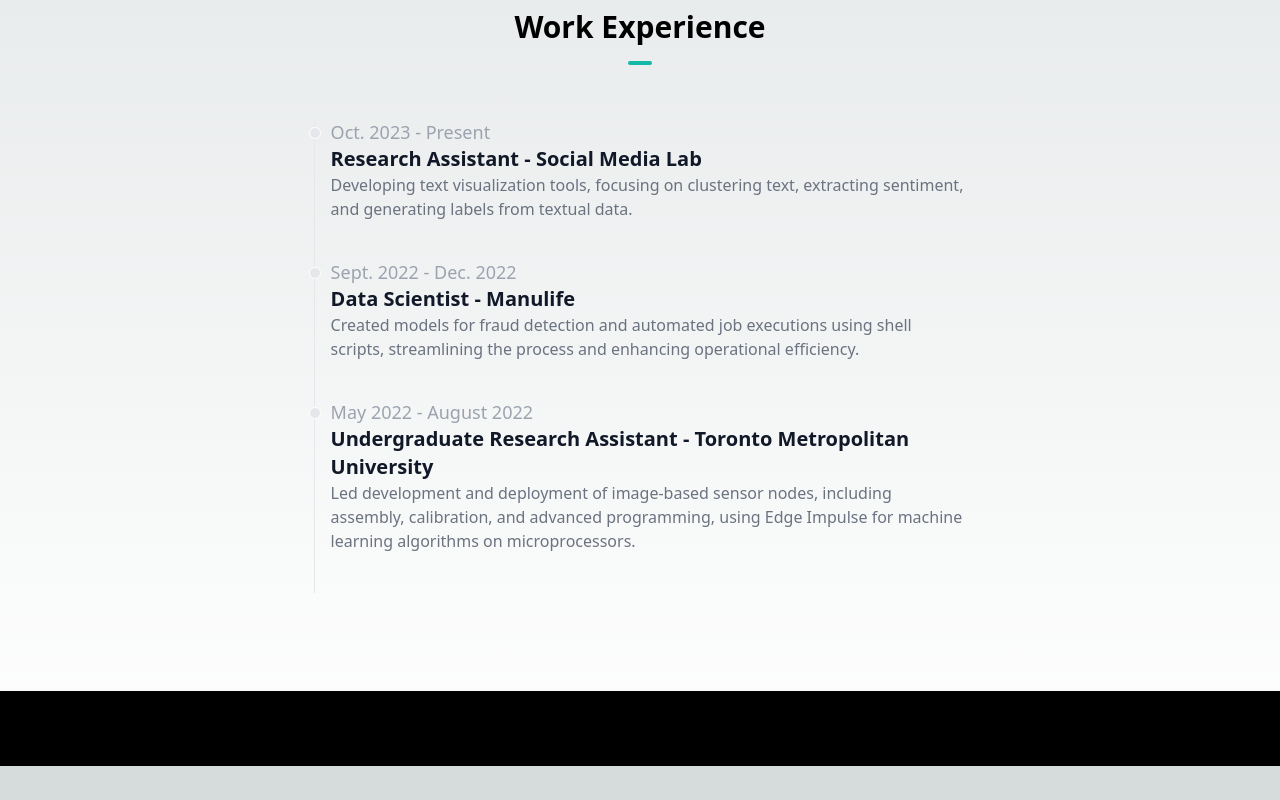
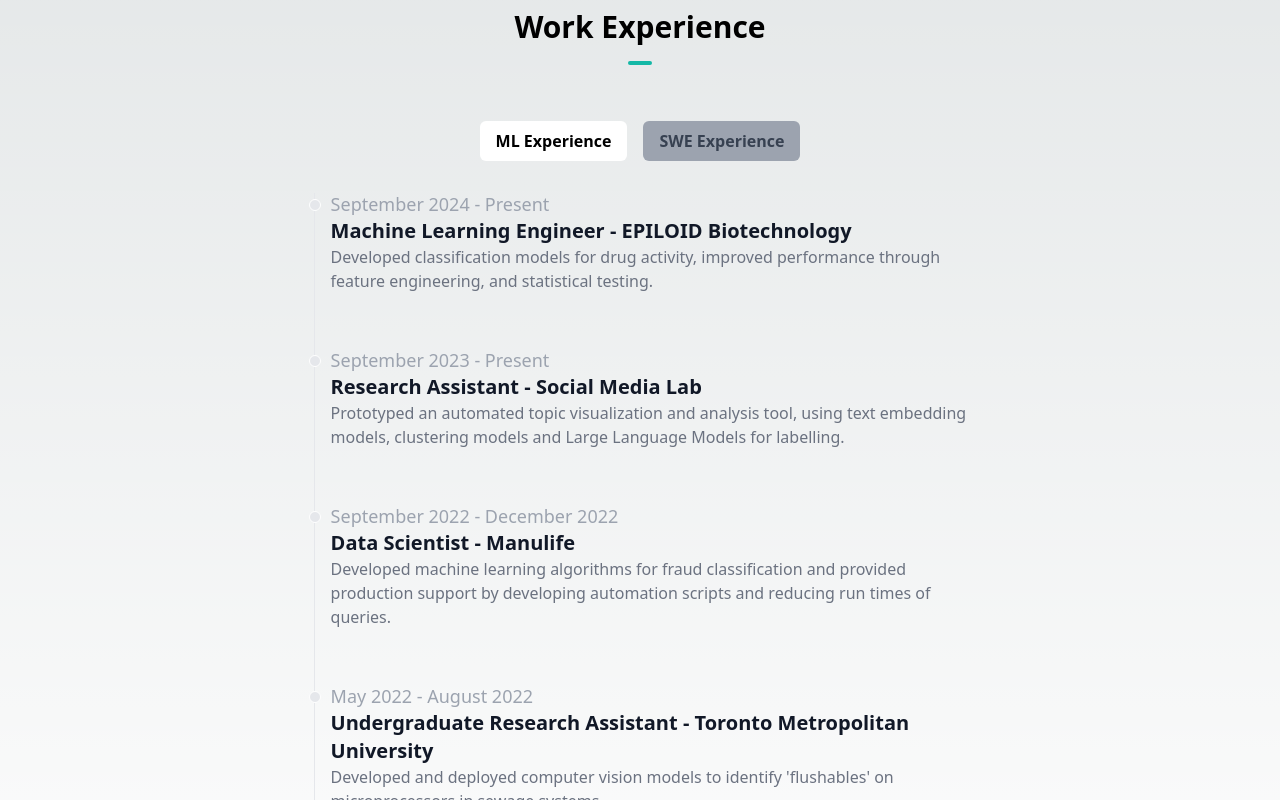
Before and after one commit to saikot-paul/portfolio-website, a Next.js app: page / in a window 1280 px wide. Shown: the part 660-1460 px from the top of the page. Before the commit the page ends 1426 px from the top, so only its background shows below. Built offline with nearby package versions, Linux system fonts and the light colour scheme.

Commit message:
conditional renderring for the experience section

```diff
--- a/components/work/Work.tsx
+++ b/components/work/Work.tsx
@@ -1,9 +1,19 @@
-import React from "react";
-import { workExperience } from "./workExperience";
+"use client";
+
+import React, { useState } from "react";
+import { mlExperience, sweExperience } from "./workExperience";
 import { experienceType } from "./experienceType";
 import ExperienceHelper from "./experienceHelper";
 
 const Work = () => {
+  const [selectedExperience, setSelectedExperience] = useState("ml");
+
+  const isMLSelected = selectedExperience === "ml";
+
+  const handleToggleExperience = (expSelector: string) => {
+    setSelectedExperience(expSelector);
+  };
+
   return (
     <section id="experience">
       <div className="flex flex-col items-center justify-center">
@@ -11,12 +21,47 @@
           Work Experience
           <hr className="w-6 h-1 mx-auto my-4 bg-teal-500 border-0 rounded"></hr>
         </h1>
-        <div className="flex justify-center items-center md:w-3/5 w-full">
-          <ol className="relative border-s border-gray-200 dark:border-white-700">
-            {workExperience.map((element: experienceType) => {
+        <div className="flex gap-4 mb-8">
+          <button
+            className={`px-4 py-2 font-semibold rounded-md focus:outline-none transition-all ${
+              isMLSelected ? "bg-white text-black" : "bg-gray-400 text-gray-700"
+            }`}
+            onClick={() => handleToggleExperience("ml")}
+          >
+            ML Experience
+          </button>
+          <button
+            className={`px-4 py-2 font-semibold rounded-md focus:outline-none transition-all ${
+              !isMLSelected
+                ? "bg-white text-black"
+                : "bg-gray-400 text-gray-700"
+            }`}
+            onClick={() => handleToggleExperience("swe")}
+          >
+            SWE Experience
+          </button>
+        </div>
+        <div className="flex justify-center text-wrap items-start md:w-3/5 w-full">
+          <ol
+            className={`relative border-s border-gray-200 dark:border-white-700 w-full flex flex-col items-center transition-all opacity-100`}
+          >
+            {isMLSelected
+              ? mlExperience.map((element: experienceType, index) => {
                   return (
                     <ExperienceHelper
-                  key={element.dates}
+                      key={index}
+                      dates={element.dates}
+                      location={element.location}
+                      position={element.position}
+                      company={element.company}
+                      description={element.description}
+                    />
+                  );
+                })
+              : sweExperience.map((element: experienceType, index) => {
+                  return (
+                    <ExperienceHelper
+                      key={index}
                       dates={element.dates}
                       location={element.location}
                       position={element.position}
--- a/components/work/workExperience.ts
+++ b/components/work/workExperience.ts
@@ -1,25 +1,49 @@
 import { experienceType } from "./experienceType";
 
-export const workExperience : experienceType[] = [
+export const sweExperience: experienceType[] = [
     {
-        company : 'Social Media Lab',
-        position : 'Research Assistant',
-        location : 'Toronto, ON',
-        dates : 'Oct. 2023 - Present',
-        description : 'Developing text visualization tools, focusing on clustering text, extracting sentiment, and generating labels from textual data.'
+        company: "TENAMINT",
+        position: "Full Stack Engineer",
+        location: "Toronto, Ontario",
+        dates: "September 2024 - Present",
+        description: "Optimized backend services by implementing a unique document ID system for a NoSQL Firebase database, improving search time by 50%. Created dynamic frontend components using React.js and Tailwind."
     },
     {
-        company : 'Manulife',
-        position : 'Data Scientist',
-        location : 'Toronto, ON',
-        dates : 'Sept. 2022 - Dec. 2022',
-        description : 'Created models for fraud detection and automated job executions using shell scripts, streamlining the process and enhancing operational efficiency.'
+        company: "Knorket.ai",
+        position: "Full Stack Engineer",
+        location: "Waterloo, Ontario",
+        dates: "December 2023 - January 2024",
+        description: "Built a web-based analytics tool to perform automatic machine learning and detecting data drift. Built frontend with React.js/TypeScript and backend with FastAPI."
+    }
+];
+
+export const mlExperience: experienceType[] = [
+    {
+        company: "EPILOID Biotechnology",
+        position: "Machine Learning Engineer",
+        location: "Toronto, Ontario",
+        dates: "September 2024 - Present",
+        description: "Developed classification models for drug activity, improved performance through feature engineering, and statistical testing."
     },
     {
-        company : 'Toronto Metropolitan University',
-        position : 'Undergraduate Research Assistant',
-        location : 'Toronto, ON',
-        dates : 'May 2022 - August 2022',
-        description : 'Led development and deployment of image-based sensor nodes, including assembly, calibration, and advanced programming, using Edge Impulse for machine learning algorithms on microprocessors.'
+        company: "Social Media Lab",
+        position: "Research Assistant",
+        location: "Toronto, Ontario",
+        dates: "September 2023 - Present",
+        description: "Prototyped an automated topic visualization and analysis tool, using text embedding models, clustering models and Large Language Models for labelling."
     },
-]
+    {
+        company: "Manulife",
+        position: "Data Scientist",
+        location: "Waterloo, Ontario",
+        dates: "September 2022 - December 2022",
+        description: "Developed machine learning algorithms for fraud classification and provided production support by developing automation scripts and reducing run times of queries."
+    },
+    {
+        company: "Toronto Metropolitan University",
+        position: "Undergraduate Research Assistant",
+        location: "Toronto, Ontario",
+        dates: "May 2022 - August 2022",
+        description: "Developed and deployed computer vision models to identify 'flushables' on microprocessors in sewage systems."
+    }
+];
```
Also changed, not shown: components/work/experienceHelper.tsx (line endings or trailing spaces). Lines whose indentation alone changed are shown as unchanged.
